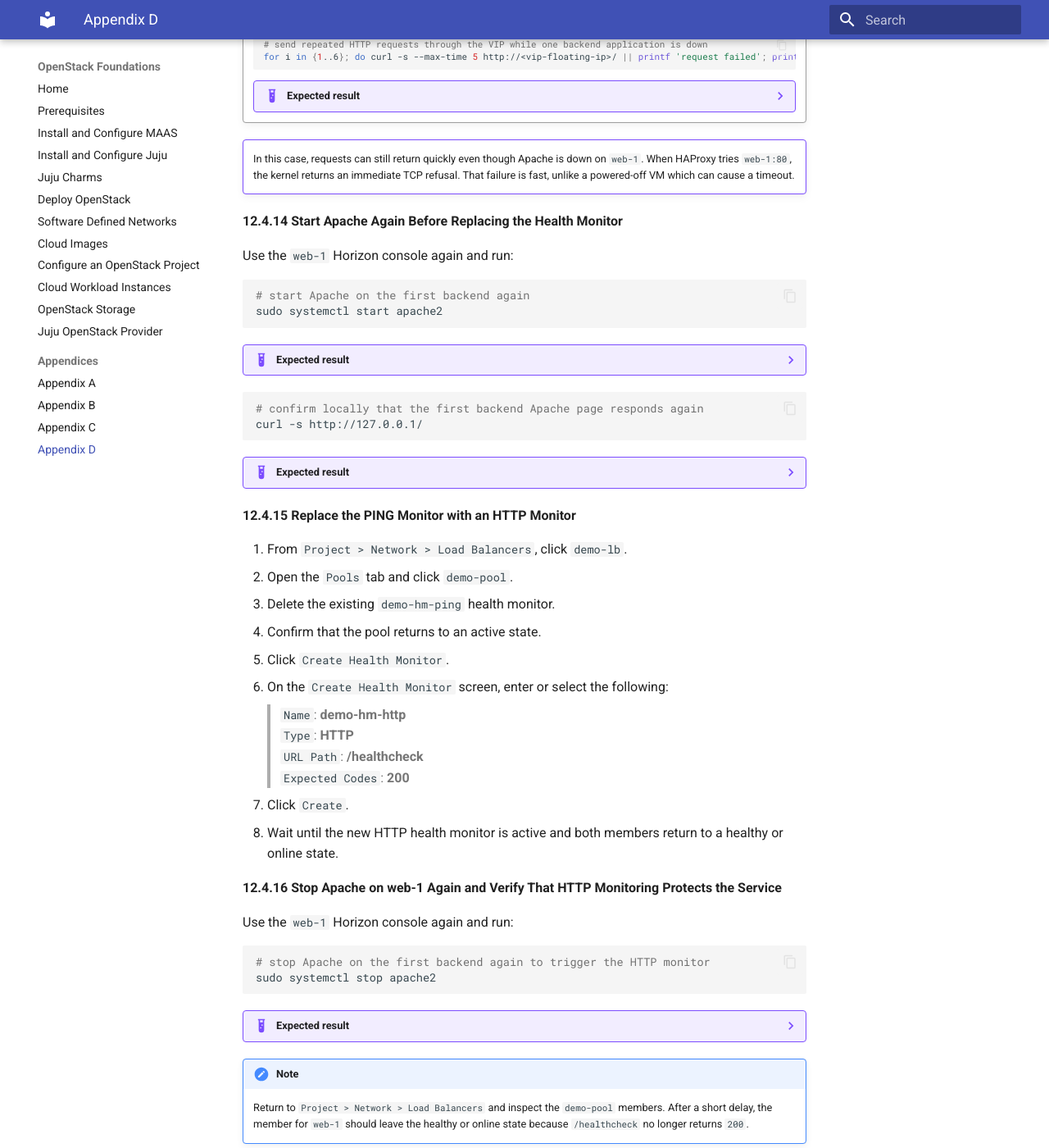
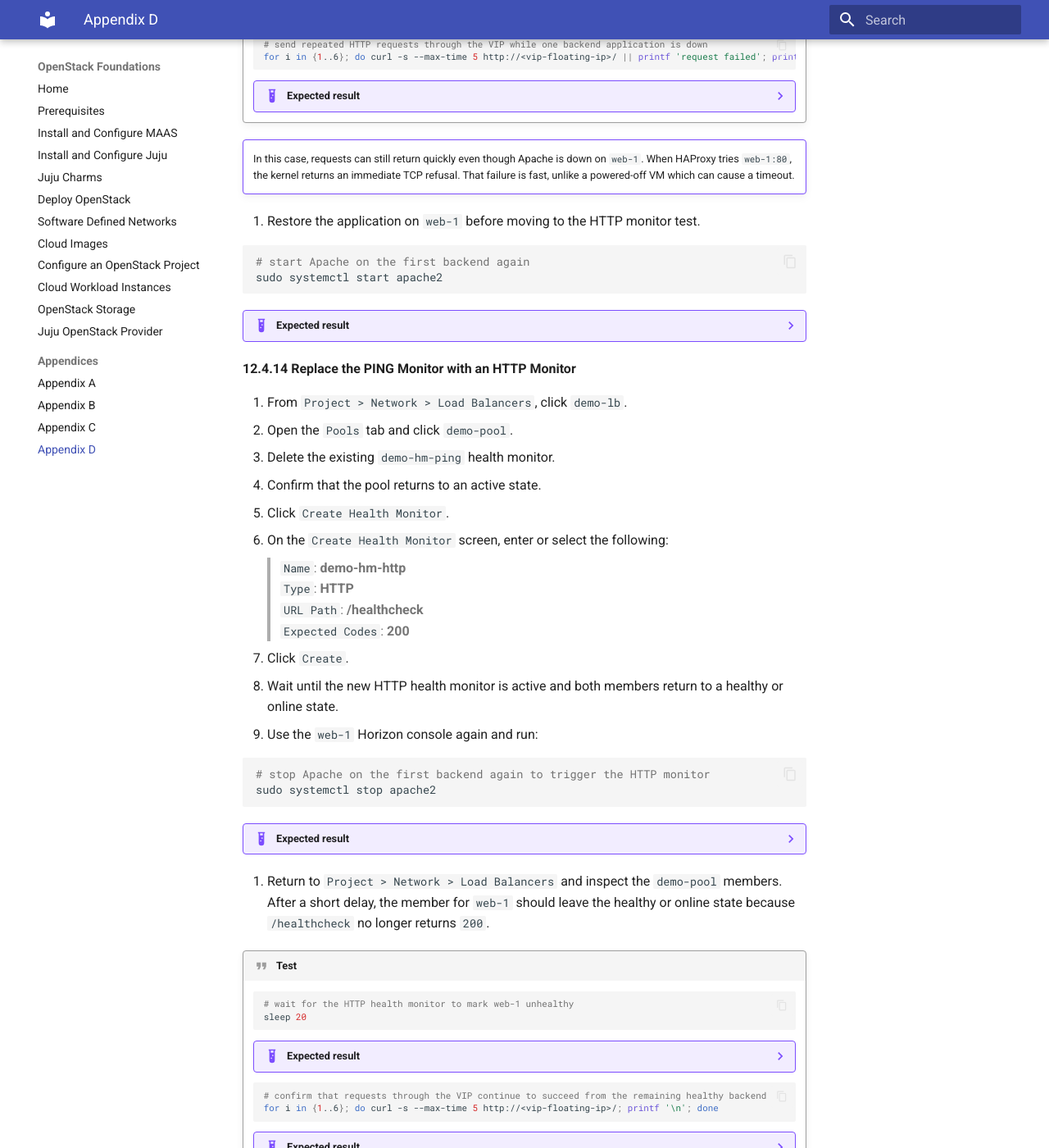
Before and after one commit to radumoisan/canonical-openstack-foundations, an MkDocs documentation site: the page built from docs/appendix_d.md, in a window 1280 px wide and 1400 px high, scrolled down 10014 px. Shown: the whole window at 82% size. Built offline with MkDocs 1.6.1 and Material for MkDocs 9.7.7, drawn with Linux system fonts in a browser that asks for light colours; some of the changed text lies outside the part shown.

Commit message:
Refine Appendix D documentation

````diff
--- a/docs/appendix_d.md
+++ b/docs/appendix_d.md
@@ -464,9 +464,7 @@
 !!! example ""
     In this case, requests can still return quickly even though Apache is down on `web-1`. When HAProxy tries `web-1:80`, the kernel returns an immediate TCP refusal. That failure is fast, unlike a powered-off VM which can cause a timeout.
 
-**12.4.14 Start Apache Again Before Replacing the Health Monitor**
-
-Use the `web-1` Horizon console again and run:
+7. Restore the application on `web-1` before moving to the HTTP monitor test.
 
 ```bash
 # start Apache on the first backend again
@@ -478,17 +476,7 @@
     No output.
     ```
 
-```bash
-# confirm locally that the first backend Apache page responds again
-curl -s http://127.0.0.1/
-```
-
-??? example "Expected result"
-    ```bash
-    <h1>Apache backend web-1</h1>
-    ```
-
-**12.4.15 Replace the PING Monitor with an HTTP Monitor**
+**12.4.14 Replace the PING Monitor with an HTTP Monitor**
 
 1. From `Project > Network > Load Balancers`, click `demo-lb`.
 2. Open the `Pools` tab and click `demo-pool`.
@@ -502,10 +490,7 @@
 > `Expected Codes`: **200**
 7. Click `Create`.
 8. Wait until the new HTTP health monitor is active and both members return to a healthy or online state.
-
-**12.4.16 Stop Apache on web-1 Again and Verify That HTTP Monitoring Protects the Service**
-
-Use the `web-1` Horizon console again and run:
+9. Use the `web-1` Horizon console again and run:
 
 ```bash
 # stop Apache on the first backend again to trigger the HTTP monitor
@@ -517,35 +502,35 @@
     No output.
     ```
 
-!!! note
-    Return to `Project > Network > Load Balancers` and inspect the `demo-pool` members. After a short delay, the member for `web-1` should leave the healthy or online state because `/healthcheck` no longer returns `200`.
+10. Return to `Project > Network > Load Balancers` and inspect the `demo-pool` members. After a short delay, the member for `web-1` should leave the healthy or online state because `/healthcheck` no longer returns `200`.
 
-```bash
-# wait for the HTTP health monitor to mark web-1 unhealthy
-sleep 20
-```
-
-??? example "Expected result"
+!!! quote "Test"
     ```bash
-    No output.
+    # wait for the HTTP health monitor to mark web-1 unhealthy
+    sleep 20
     ```
 
-```bash
-# confirm that requests through the VIP continue to succeed from the remaining healthy backend
-for i in {1..6}; do curl -s --max-time 5 http://<vip-floating-ip>/; printf '\n'; done
-```
+    ??? example "Expected result"
+        ```bash
+        No output.
+        ```
 
-??? example "Expected result"
     ```bash
-    <h1>Apache backend web-2</h1>
-    <h1>Apache backend web-2</h1>
-    <h1>Apache backend web-2</h1>
-    <h1>Apache backend web-2</h1>
-    <h1>Apache backend web-2</h1>
-    <h1>Apache backend web-2</h1>
+    # confirm that requests through the VIP continue to succeed from the remaining healthy backend
+    for i in {1..6}; do curl -s --max-time 5 http://<vip-floating-ip>/; printf '\n'; done
     ```
 
-**12.4.17 Restore the Failed Backend After the Demo**
+    ??? example "Expected result"
+        ```bash
+        <h1>Apache backend web-2</h1>
+        <h1>Apache backend web-2</h1>
+        <h1>Apache backend web-2</h1>
+        <h1>Apache backend web-2</h1>
+        <h1>Apache backend web-2</h1>
+        <h1>Apache backend web-2</h1>
+        ```
+
+**12.4.15 Restore the Failed Backend After the Demo**
 
 Use the `web-1` Horizon console again and run:
 
````
Also changed, not shown: other parts of docs/appendix_d.md (+1 -1 lines).
